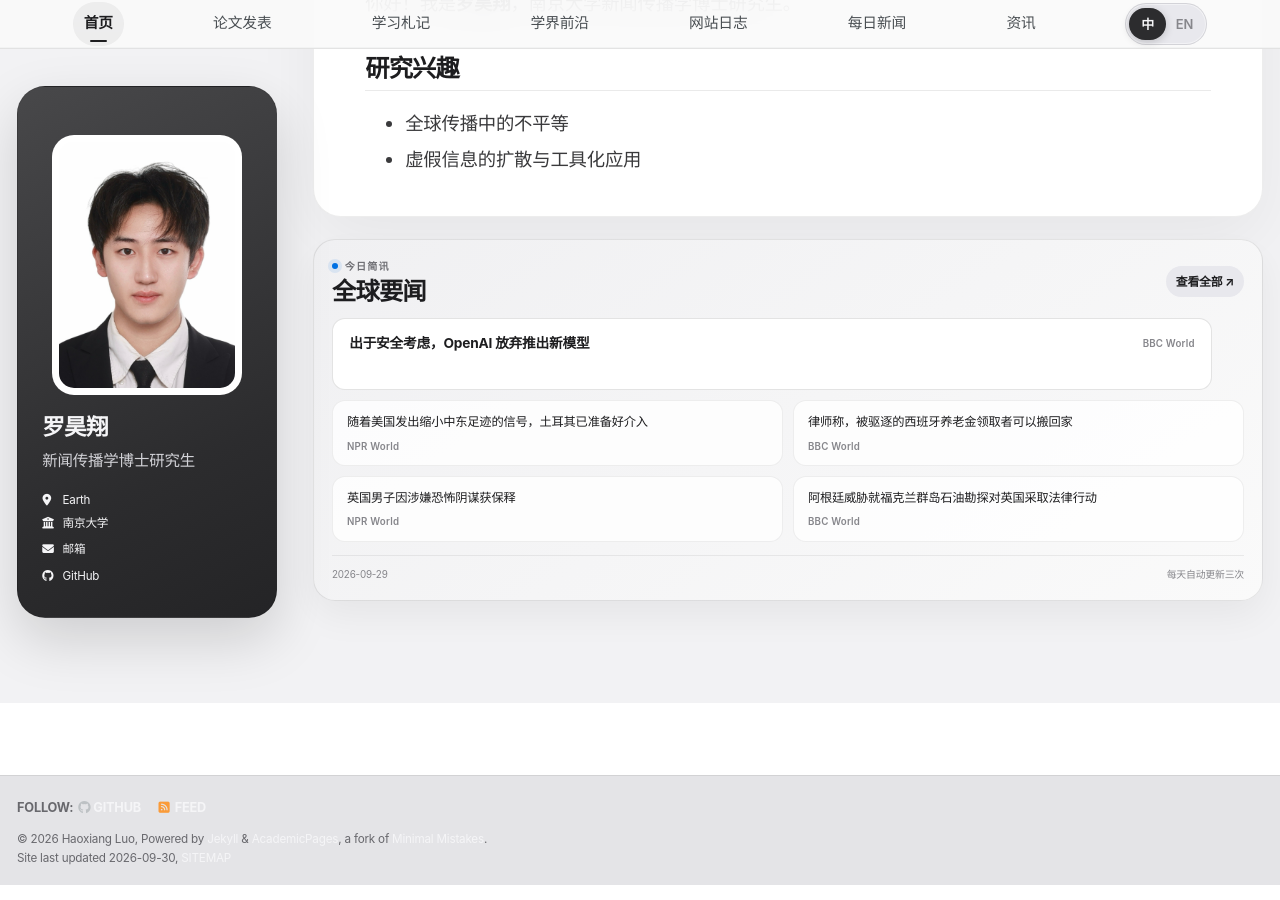
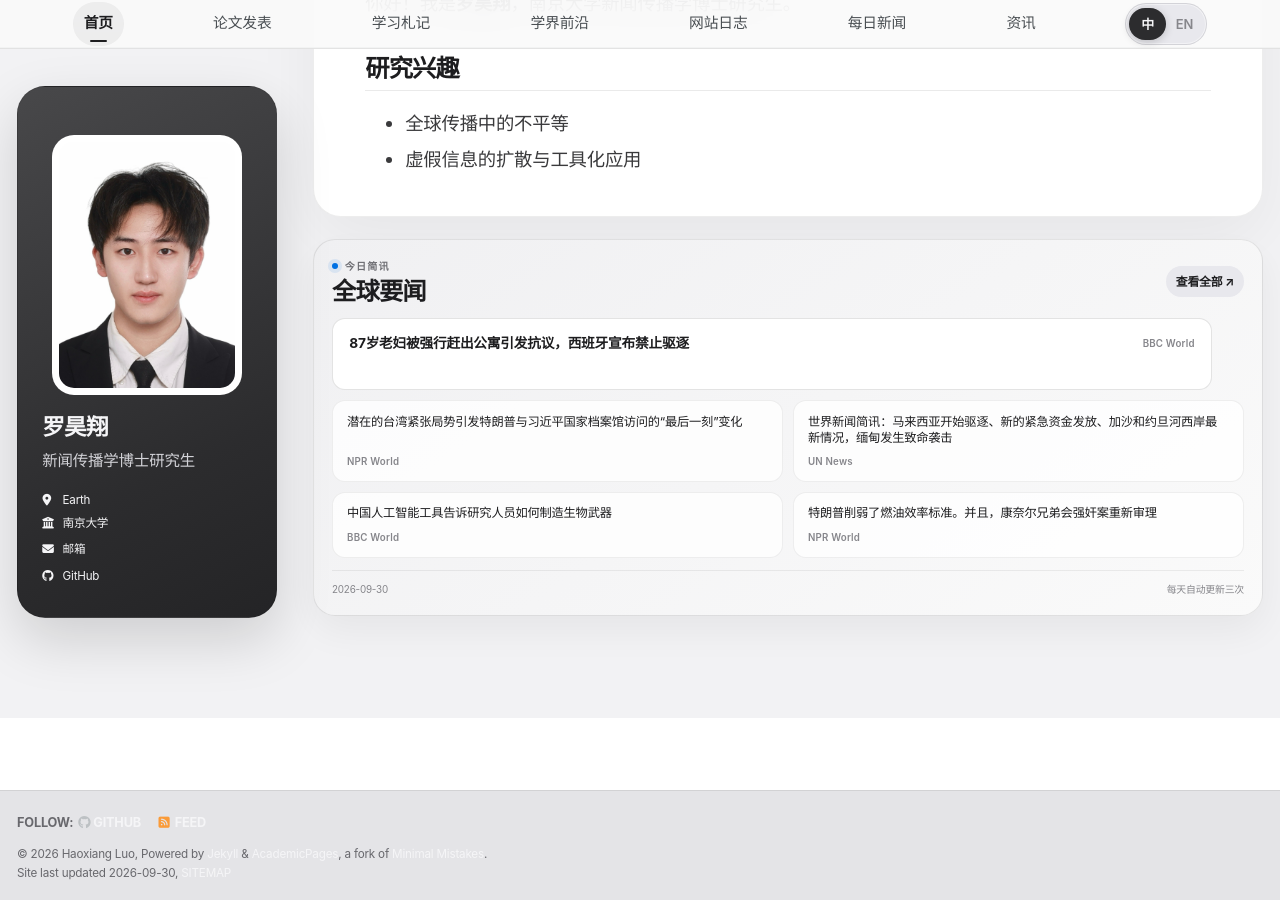
Before and after one commit to HaoxiangLuo/HaoxiangLuo.github.io, a Jekyll site: the page built from _pages/about-zh.md, in a window 1280 px wide and 900 px high, scrolled down 253 px. Built offline with Jekyll 4.4.1, drawn with Linux system fonts in a browser that asks for light colours; a style sheet for code colours, icons or effects is not loaded.

Commit message:
Update daily news 2026-09-30

```diff
--- a/_data/daily_news.json
+++ b/_data/daily_news.json
@@ -1,6 +1,65 @@
 {
-  "updated_at": "2026-09-29T19:01:54+08:00",
+  "updated_at": "2026-09-30T09:05:31+08:00",
   "days": [
+    {
+      "date": "2026-09-30",
+      "items": [
+        {
+          "title": "Spain announces ban on evictions after protests over 87-year-old woman's removal from flat",
+          "source": "BBC World",
+          "url": "https://www.bbc.co.uk/news/articles/cwm2qmjgy93do?at_medium=RSS&at_campaign=rss",
+          "title_zh": "87岁老妇被强行赶出公寓引发抗议，西班牙宣布禁止驱逐"
+        },
+        {
+          "title": "Potential Taiwan tension sparked 'last minute' change in Trump-Xi National Archives visit",
+          "source": "NPR World",
+          "url": "https://www.npr.org/2026/09/29/nx-s1-5984989/digital-archives-trump-xi",
+          "title_zh": "潜在的台湾紧张局势引发特朗普与习近平国家档案馆访问的“最后一刻”变化"
+        },
+        {
+          "title": "World News in Brief: Deadly Myanmar strikes as Malaysia begins deportations, new emergency funding released, Gaza and West Bank update",
+          "source": "UN News",
+          "url": "https://news.un.org/feed/view/en/story/2026/09/1168488",
+          "title_zh": "世界新闻简讯：马来西亚开始驱逐、新的紧急资金发放、加沙和约旦河西岸最新情况，缅甸发生致命袭击"
+        },
+        {
+          "title": "Chinese AI tool told researchers how to make bioweapons",
+          "source": "BBC World",
+          "url": "https://www.bbc.co.uk/news/articles/cmrergq3j7lgo?at_medium=RSS&at_campaign=rss",
+          "title_zh": "中国人工智能工具告诉研究人员如何制造生物武器"
+        },
+        {
+          "title": "Trump weakens fuel efficiency standards. And, Cornell fraternity rape case reopened",
+          "source": "NPR World",
+          "url": "https://www.npr.org/2026/09/29/g-s1-145422/up-first-newsletter-fuel-efficiency-standards-cornell-rape-case-terror-suspects",
+          "title_zh": "特朗普削弱了燃油效率标准。并且，康奈尔兄弟会强奸案重新审理"
+        },
+        {
+          "title": "Funding cuts put 8.3 million refugees at risk of losing vital assistance",
+          "source": "UN News",
+          "url": "https://news.un.org/feed/view/en/story/2026/09/1168486",
+          "title_zh": "资金削减使 830 万难民面临失去重要援助的风险"
+        },
+        {
+          "title": "South Africa to clean up high-risk areas after 12 women killed",
+          "source": "BBC World",
+          "url": "https://www.bbc.co.uk/news/articles/c51kx9ze1mdzo?at_medium=RSS&at_campaign=rss",
+          "title_zh": "12名妇女遇害后南非将清理高风险地区"
+        },
+        {
+          "title": "As the U.S. signals a smaller Middle East footprint, Turkey is ready to step in",
+          "source": "NPR World",
+          "url": "https://www.npr.org/2026/09/29/nx-s1-5983685/turkey-influence",
+          "title_zh": "随着美国发出缩小中东足迹的信号，土耳其已准备好介入"
+        },
+        {
+          "title": "Clean your plate – to reduce food loss and waste",
+          "source": "UN News",
+          "url": "https://news.un.org/feed/view/en/story/2026/09/1168485",
+          "title_zh": "清洁你的盘子——减少食物损失和浪费"
+        }
+      ]
+    },
     {
       "date": "2026-09-29",
       "items": [
```
Also changed, not shown: assets/data/archive/manifest.json, 1 other file.
